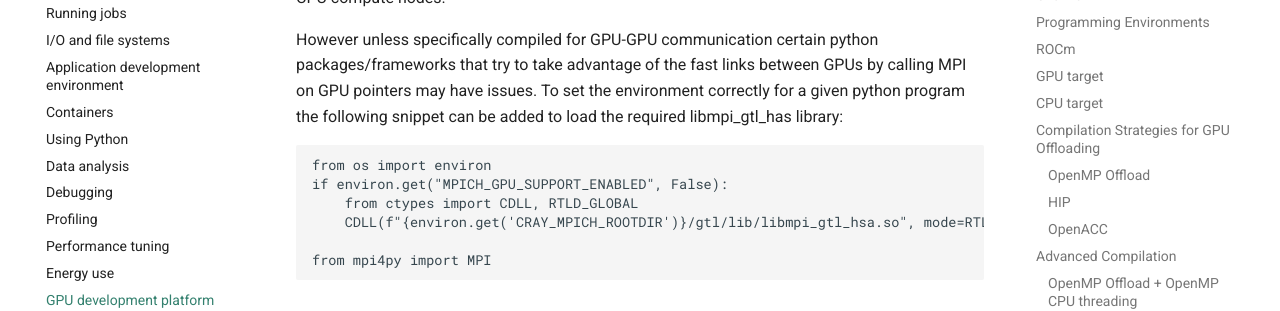
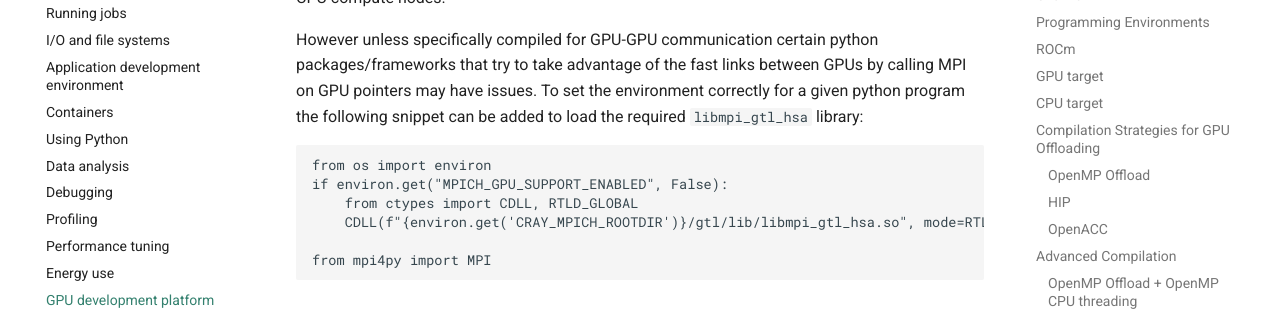
Before and after one commit to ARCHER2-HPC/archer2-docs, an MkDocs documentation site: the page built from docs/user-guide/gpu.md, in a window 1280 px wide and 900 px high, scrolled down 7991 px. Shown: the part 230-541 px from the top of the window. Built offline with MkDocs 1.6.1 and Material for MkDocs 9.7.7, drawn with Linux system fonts in a browser that asks for light colours; comment, search, counter and statistics services are not loaded; some of the changed text lies outside the part shown.

Commit message:
fix(docs): fix typo and formatting
Signed-off-by: jirudaya <j.irudayasamy@epcc.ed.ac.uk>

````diff
--- a/docs/user-guide/gpu.md
+++ b/docs/user-guide/gpu.md
@@ -384,7 +384,7 @@ Additionally a number of libraries are provided as part of the `rocm` module.
 
 The `cray-python` module can be used as normal for the GPU partition with `mpi4py` package that is installed by default. `mpi4py` uses `cray-mpich` under the hood and in the same way as the CPU compute nodes.
 
-However unless specifically compiled for GPU-GPU communication certain python packages/frameworks that try to take advantage of the fast links between GPUs by calling MPI on GPU pointers may have issues. To set the environment correctly for a given python program the following snippet can be added to load the required libmpi_gtl_has library:
+However unless specifically compiled for GPU-GPU communication certain python packages/frameworks that try to take advantage of the fast links between GPUs by calling MPI on GPU pointers may have issues. To set the environment correctly for a given python program the following snippet can be added to load the required `libmpi_gtl_hsa` library:
 
 ```
 from os import environ
@@ -1065,7 +1067,7 @@ D/D       0           1           2           3           4           5
 
 ### rocm-smi
 
-If you load the rocm module on the system you will have access to the rocm-smi utility. This utility allows users to report information about the GPUs on node and can be very useful in better understanding the set up of the hardware you are working with and monitoring GPU metrics during job execution.
+If you load the rocm module on the system you will have access to the `rocm-smi` utility. This utility allows users to report information about the GPUs on node and can be very useful in better understanding the set up of the hardware you are working with and monitoring GPU metrics during job execution.
 
 Here are some useful commands to get you started:
 
````
Also changed, not shown: other parts of docs/user-guide/gpu.md (+17 -15 lines).
